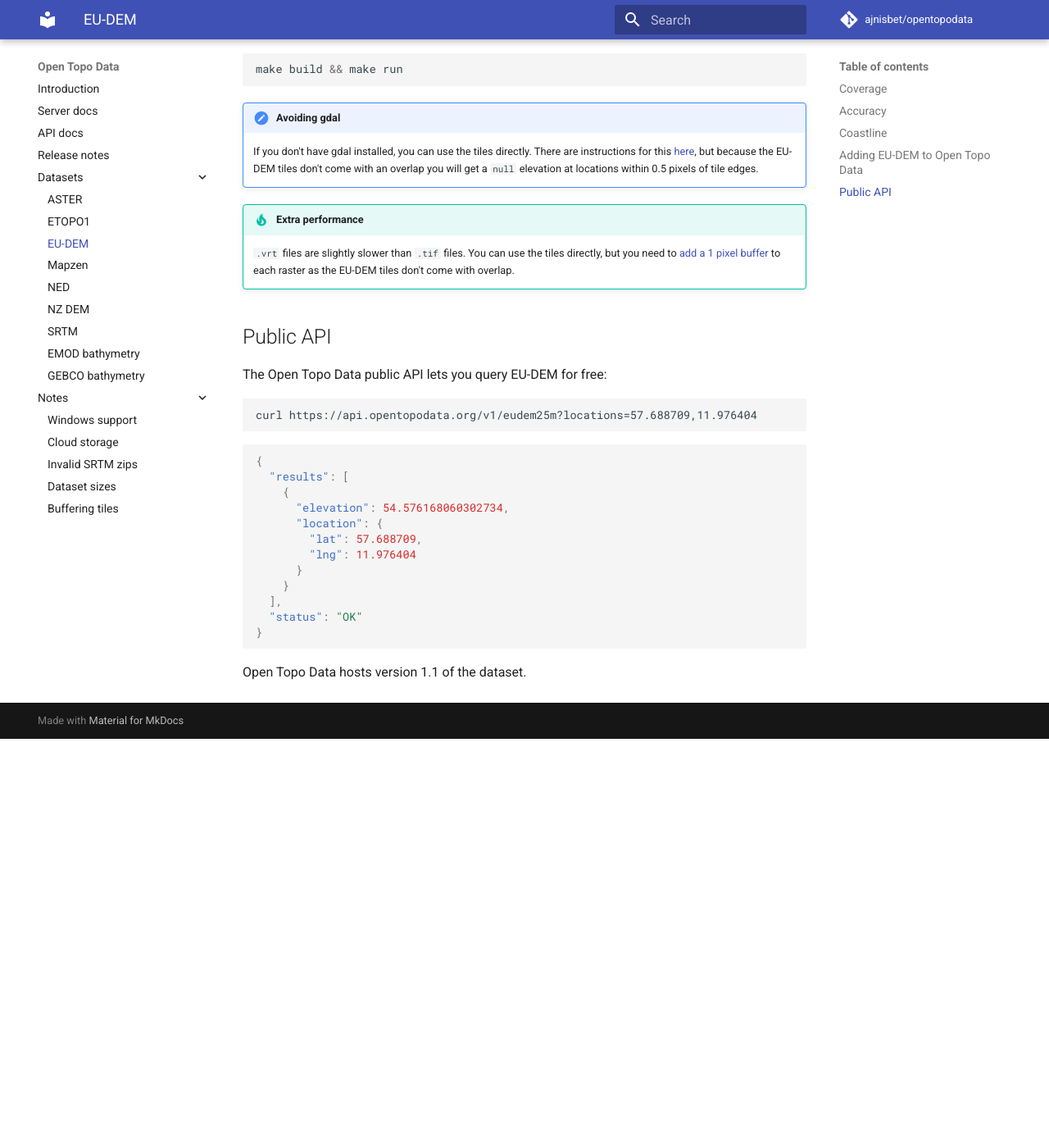
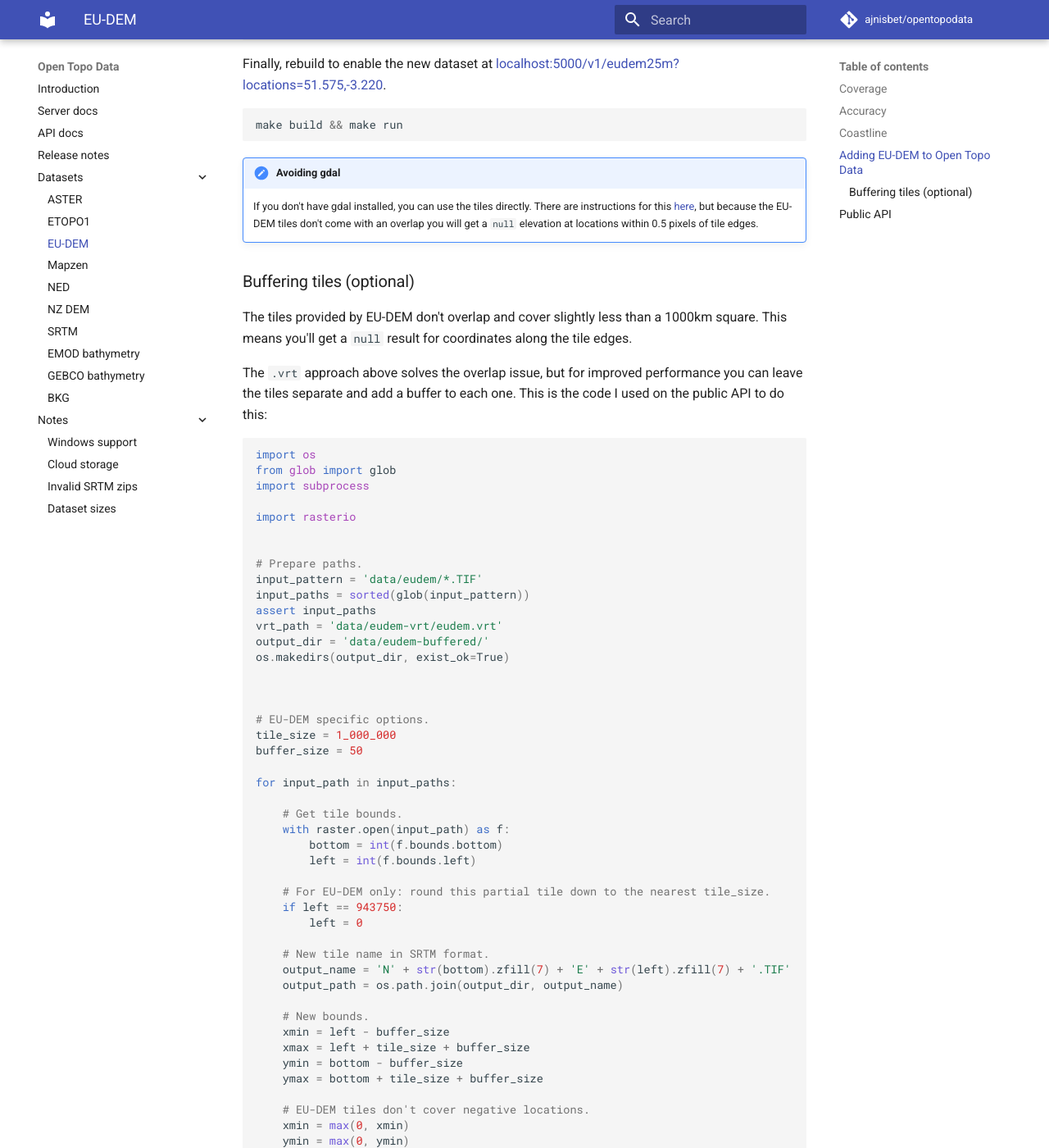
Before and after one commit to ajnisbet/opentopodata, an MkDocs documentation site: the page built from docs/datasets/eudem.md, in a window 1280 px wide and 1400 px high, scrolled down 2165 px. Shown: the whole window at 82% size. Built offline with MkDocs 1.6.1 and Material for MkDocs 9.7.7, drawn with Linux system fonts in a browser that asks for light colours; comment, search, counter and statistics services are not loaded; before the commit the page ends 3066 px from its top, so only the background shows below that; some of the changed text lies outside the part shown.

````diff
--- a/docs/datasets/eudem.md
+++ b/docs/datasets/eudem.md
@@ -60,6 +60,8 @@
 cd ../../
 ```
 
+The `tr`, `tap`, and `te` options in the above command ensure that slices from the VRT will use the exact values and grid of the source rasters.
+
 
 Then create a `config.yaml` file:
 
@@ -75,12 +77,90 @@
 make build && make run
 ```
 
+
 !!! note "Avoiding gdal"
     If you don't have gdal installed, you can use the tiles directly. There are instructions for this [here](https://github.com/ajnisbet/opentopodata/blob/f012ec136bebcd97e1dc05645e91a6d2487127dc/docs/datasets/eudem.md#adding-eu-dem-to-open-topo-data), but because the EU-DEM tiles don't come with an overlap you will get a `null` elevation at locations within 0.5 pixels of tile edges.
 
 
-!!! tip "Extra performance"
-    `.vrt` files are slightly slower than `.tif` files. You can use the tiles directly, but you need to [add a 1 pixel buffer](../notes/buffering-tiles.md) to each raster as the EU-DEM tiles don't come with overlap.
+### Buffering tiles (optional)
+
+The tiles provided by EU-DEM don't overlap and cover slightly less than a 1000km square. This means you'll get a `null` result for coordinates along the tile edges.
+
+The `.vrt` approach above solves the overlap issue, but for improved performance you can leave the tiles separate and add a buffer to each one. This is the code I used on the public API to do this:
+
+
+```python
+import os
+from glob import glob
+import subprocess
+
+import rasterio
+
+
+# Prepare paths.
+input_pattern = 'data/eudem/*.TIF'
+input_paths = sorted(glob(input_pattern))
+assert input_paths
+vrt_path = 'data/eudem-vrt/eudem.vrt'
+output_dir = 'data/eudem-buffered/'
+os.makedirs(output_dir, exist_ok=True)
+
+
+
+# EU-DEM specific options.
+tile_size = 1_000_000
+buffer_size = 50
+
+for input_path in input_paths:
+
+    # Get tile bounds.
+    with raster.open(input_path) as f:
+        bottom = int(f.bounds.bottom)
+        left = int(f.bounds.left)
+
+    # For EU-DEM only: round this partial tile down to the nearest tile_size.
+    if left == 943750:
+        left = 0
+
+    # New tile name in SRTM format.
+    output_name = 'N' + str(bottom).zfill(7) + 'E' + str(left).zfill(7) + '.TIF'
+    output_path = os.path.join(output_dir, output_name)
+
+    # New bounds.
+    xmin = left - buffer_size
+    xmax = left + tile_size + buffer_size
+    ymin = bottom - buffer_size
+    ymax = bottom + tile_size + buffer_size
+
+    # EU-DEM tiles don't cover negative locations.
+    xmin = max(0, xmin)
+    ymin = max(0, ymin)
+
+    # Do the transformation.
+    cmd = [
+        '!gdal_translate',
+        '-a_srs', 'EPSG:3035',  # EU-DEM crs.
+        '-co', 'NUM_THREADS=ALL_CPUS',
+        '-co', 'COMPRESS=DEFLATE',
+        '-co', 'BIGTIFF=YES',
+        '--config', 'GDAL_CACHEMAX','512',
+        '-projwin', xmin, ymax, xmax, ymin,
+        vrt_path, output_path ,
+    ]
+    r = subprocess.run(cmd)
+    r.check_returncode()
+```
+
+These new files can be used in Open Topo Data with the following `config.yaml` file
+
+
+```yaml
+datasets:
+- name: eudem25m
+  path: data/eudem-buffered/
+  filename_epsg: 3035
+  filename_tile_size: 1000000
+```
 
 
 
--- a/mkdocs.yml
+++ b/mkdocs.yml
@@ -24,12 +24,12 @@
       - SRTM: 'datasets/srtm.md'
       - EMOD bathymetry: 'datasets/emod2018.md'
       - GEBCO bathymetry: 'datasets/gebco2020.md'
+      - BKG: 'datasets/bkg.md'
     - Notes:
       - Windows support: 'notes/windows-support.md'
       - Cloud storage: 'notes/cloud-storage.md'
       - Invalid SRTM zips: 'notes/invalid-srtm-zips.md'
       - Dataset sizes: 'notes/dataset-sizes.md'
-      - Buffering tiles: 'notes/buffering-tiles.md'
 
 extra_javascript:
   - js/extra.js
````
Also changed, not shown: docs/datasets/bkg.md (added, +79 -0 lines), docs/index.md (+7 -0 lines), docs/notes/buffering-tiles.md (deleted, +0 -99 lines), docs/server.md (+1 -0 lines), docs/img/bkg200m.png (added).
